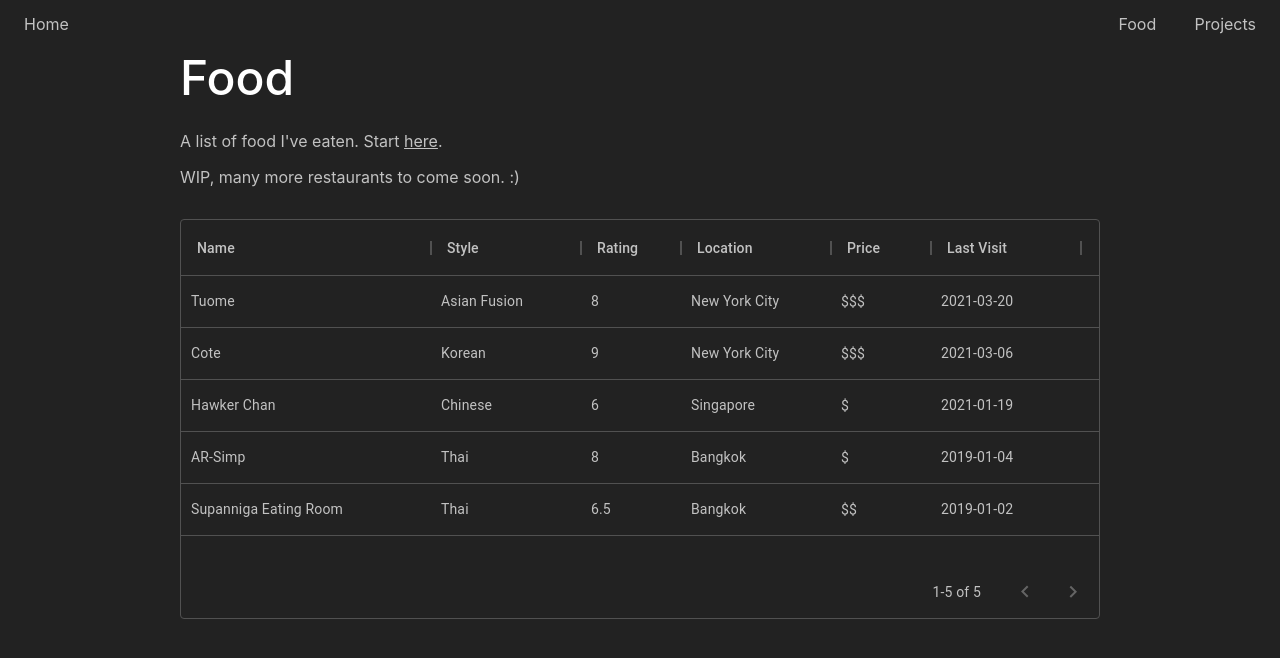
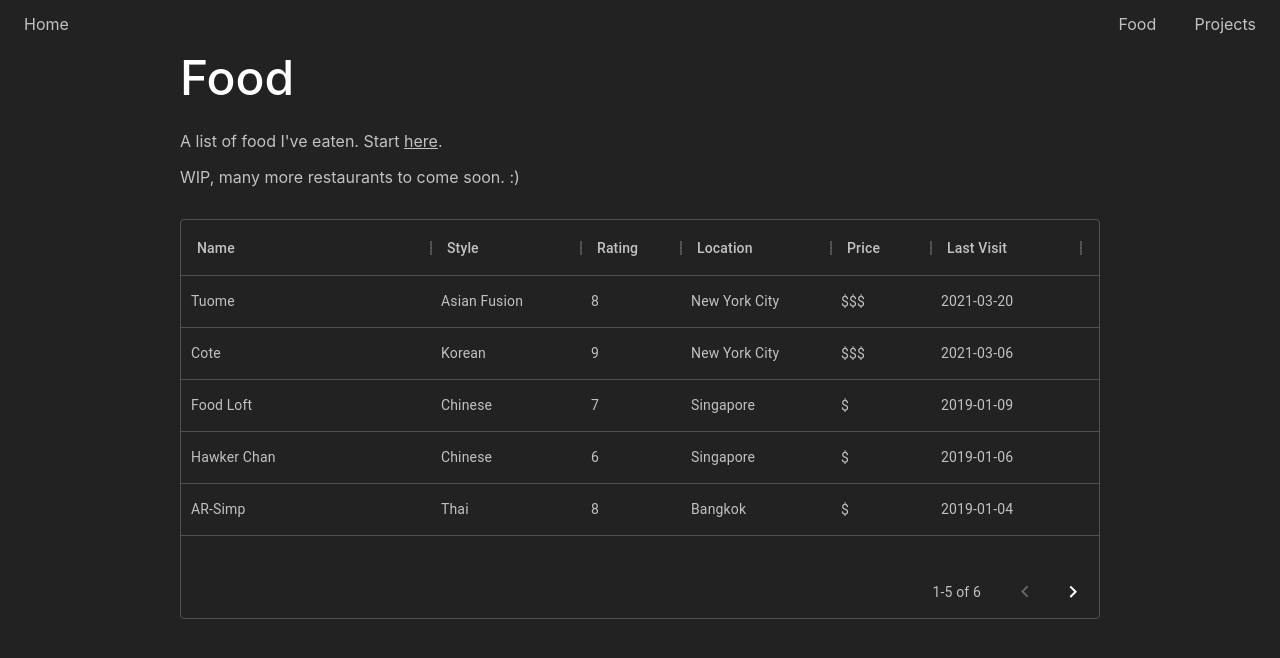
Before and after one commit to jyu/jyu.github.io, a React (Create React App) app: page /food in a window 1280 px wide. Shown: the top 658 px of the page. Built offline with nearby package versions, Linux system fonts and the light colour scheme.

Commit message:
Add foodloft

```diff
--- a/src/App.js
+++ b/src/App.js
@@ -9,7 +9,6 @@ import Restaurant from "./routes/Restaurant";
 import restaurants from "./data/restaurants";
 
 function App() {
-  console.log(keys(restaurants));
   return (
     <Router>
       <Switch>
--- a/src/data/restaurants.js
+++ b/src/data/restaurants.js
@@ -143,7 +143,7 @@ const restaurants = {
     rating: "6",
     price: "0",
     style: "Chinese",
-    lastVisited: "2021-01-19",
+    lastVisited: "2019-01-06",
     michelin: "Michelin Guide Singapore",
     text: [
       "Hawker Chan was the famous hawker that received worldwide fame for his one Michelin star hawker stall known for selling $2 soya sauce chicken rice. Hawker Chan expanded his brand into a few restaurants, and his Chinatown location received a Michelin guide. The story goes that the prices are a dollar more to pay for air conditioning, which was very welcome under the Singapore heat and humidity.",
@@ -155,7 +155,7 @@ const restaurants = {
     dishes: [
       "Soya sauce chicken rice ($3.70) - The signature dish. Juicy tender chicken with a sweet soy garlic glaze and rice.",
       "★ Combo platter ($8.91) - Roast pork, barbeque pork, and soya chicken",
-      "Soya sauce chicken noodle ($4.45) - Soya chicken with noodles"
+      "Soya sauce chicken noodle ($4.45) - Soya chicken with noodles",
     ],
     images: 5,
     captions: [
@@ -166,6 +166,33 @@ const restaurants = {
       "Busy storefront before closing",
     ],
   },
+  foodloft: {
+    id: 5,
+    url: "foodloft",
+    name: "Food Loft",
+    location: "Singapore",
+    district: "Geylang",
+    googleMaps: "https://goo.gl/maps/VGsHEkDDLr4HpegF7",
+    rating: "7",
+    price: "0",
+    style: "Chinese",
+    lastVisited: "2019-01-09",
+    text: [
+      "Singaporean breakfast at Food Loft is so simple and so perfect.",
+      "Food Loft was part of a food court next to the Allujuned subway station in Singapore. It was a 5 min walk from our Airbnb and we always saw aunties and uncles eating there, so it was only natural for us to try their Singaporean breakfast.",
+      "At around $4, we got a soft-boiled egg, kaya toast, and iced coffee. The egg came raw with a pail of boiling water. The auntie there walked us through what time mapped to what consistency on the eggs, and recommended us to try some light soy sauce and pepper on top. The kaya toast came with two pieces of toast with a light coconut jam in the middle. Dipped in the soft-boiled egg and soy sauce, the toast was an incredible combination of sweet, savory, and creaminess.",
+      "What tied the breakfast together was the iced coffee, which was a godsend under the Singaporean sun. The caffeine was much needed as we were still a little jetlagged, and the bitterness helped counterbalance the strong flavors of the toast.",
+      "Singaporean breakfast isn’t unique to Food Loft, but these ingredients go together so well and is a testament to Singaporean food culture. We went back to Food Loft a couple more times during our stay as it was so convenient for us. On almost every street corner in our neighborhood, we saw food courts and gems like Food Loft inside. And having that availability of great food made Singapore so special for me.",
+      "Also, there are many more lunch and dinner options at Food Loft, but we didn't have time to try them. I'll have to come back!",
+    ],
+    dishes: [
+      "★ Singaporean Breakfast ($4) - Soft boiled egg, kaya toast, iced coffee",
+    ],
+    images: 1,
+    captions: [
+      "Singaporean Breakfast - Soft boiled egg, kaya toast, iced coffee",
+    ],
+  },
 };
 
 export default restaurants;
--- a/src/routes/Food/index.jsx
+++ b/src/routes/Food/index.jsx
@@ -14,13 +14,7 @@ import NavBar from "../../components/NavBar";
 
 import restaurants from "../../data/restaurants";
 
-const prices = [
-  "$",
-  "$$",
-  "$$$",
-  "$$$$",
-  "$$$$$",
-];
+const prices = ["$", "$$", "$$$", "$$$$", "$$$$$"];
 
 const theme = createMuiTheme({
   palette: {
@@ -75,7 +69,7 @@ function Food(props) {
       headerName: "Price",
       sortable: true,
       width: 100,
-      valueGetter: (params) => prices[params.row.price]
+      valueGetter: (params) => prices[params.row.price],
     },
     {
       field: "lastVisited",
--- a/src/routes/Restaurant/index.jsx
+++ b/src/routes/Restaurant/index.jsx
@@ -64,9 +64,10 @@ function Restaurant(props) {
       </div>
     );
   });
+  const numImagesHead = Math.min(data.images, 2);
   const images = (
     <div className={classes.images}>
-      {range(2, data.images).map((i) => {
+      {range(numImagesHead, data.images).map((i) => {
         return (
           <div>
             <Image ref={elRefs[i]} i={i} />
@@ -84,7 +85,7 @@ function Restaurant(props) {
   );
   const imagesHead = (
     <div className={classes.images}>
-      {range(2).map((i) => {
+      {range(numImagesHead).map((i) => {
         return (
           <div>
             <Image ref={headElRefs[i]} i={i} />
```
Also changed, not shown: src/media/restaurants/foodloft/0.jpg (added).
